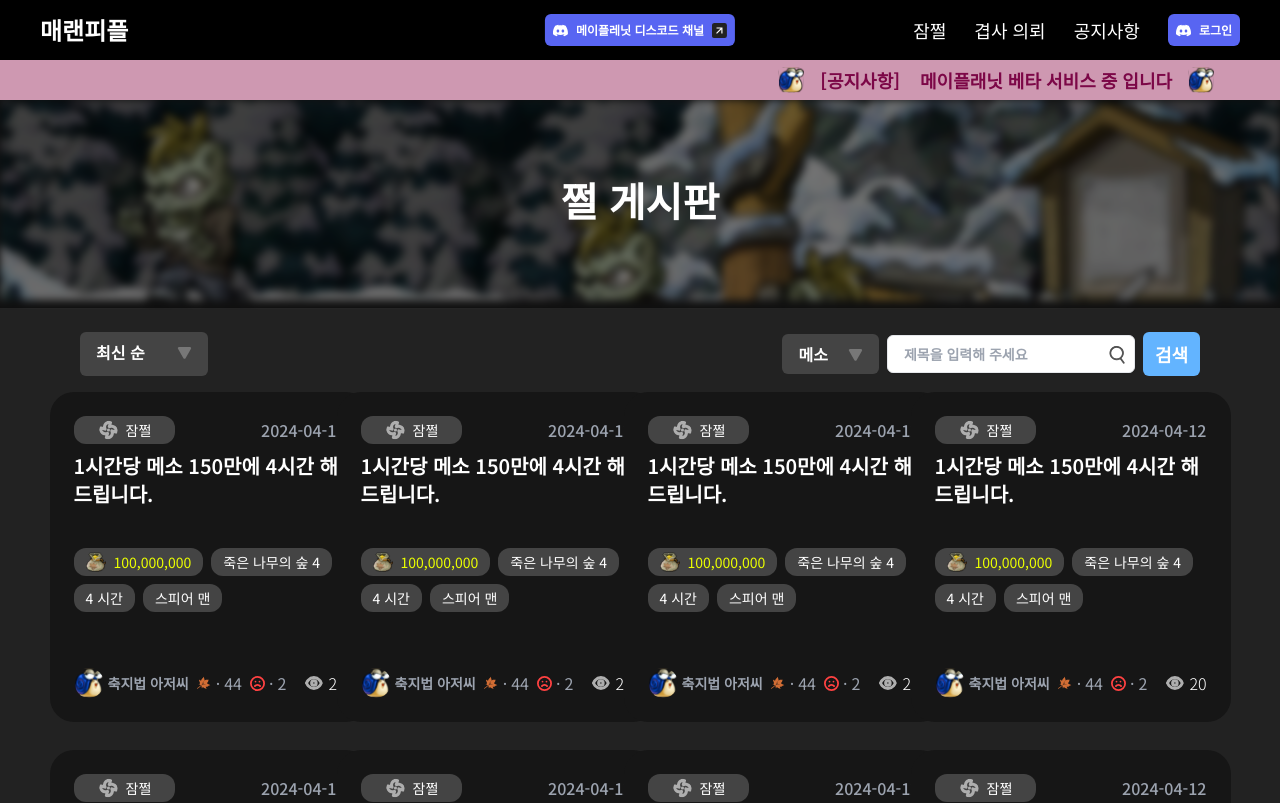
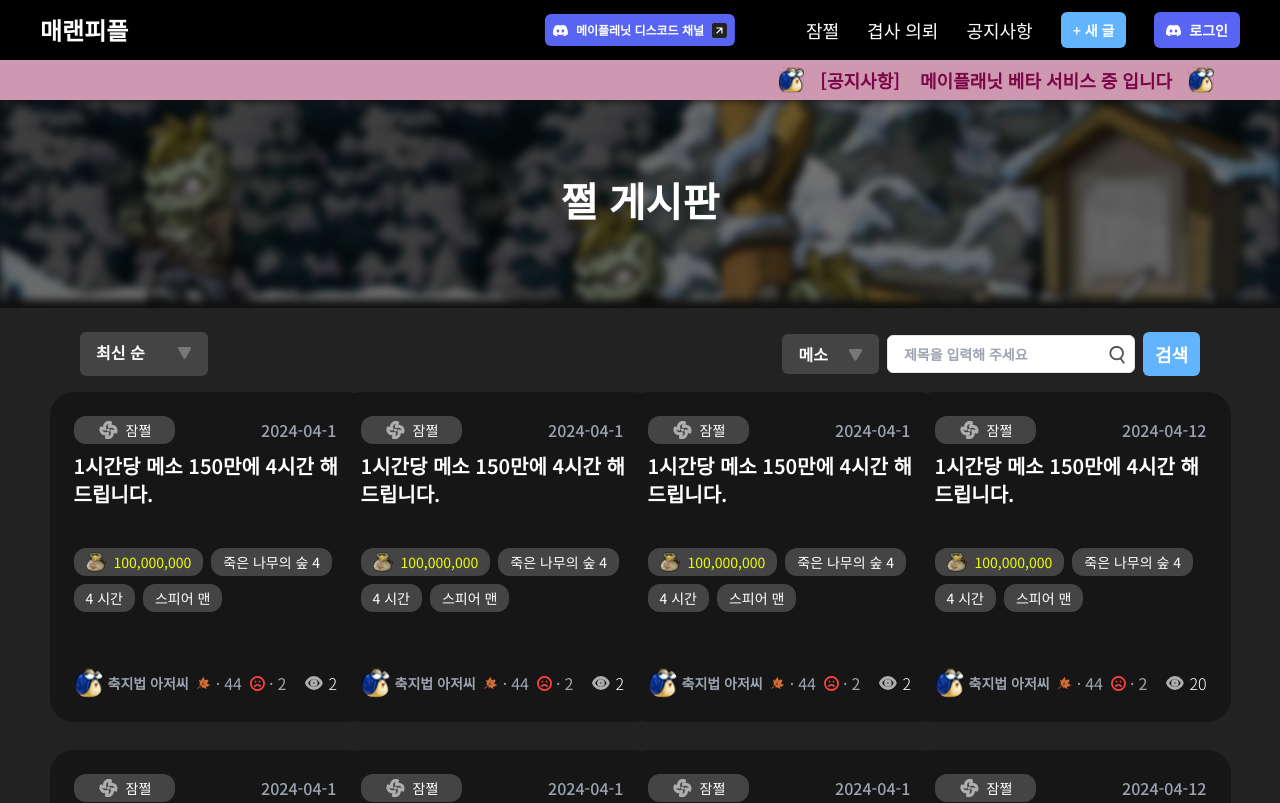
Before and after one commit to osh6006/Maplanet_Front, a Next.js app: page /helper-board in a window 1280 px wide. Shown: the top 803 px of the page. Built offline with nearby package versions, Linux system fonts and the light colour scheme.

Commit message:
Feat : Navbar button 추가

```diff
--- a/src/app/(home)/(board)/helper-board/page.tsx
+++ b/src/app/(home)/(board)/helper-board/page.tsx
@@ -4,6 +4,7 @@ import Search from '../components/search';
 import PostCard from '@/app/(home)/(board)/components/post-card';
 import Pagination from '../components/pagination';
 import { helperBoardFilters, sortOptions } from '@/data/board';
+import { Suspense } from 'react';
 
 interface IHelperBoardPageProps {}
 
@@ -20,6 +21,7 @@ const HelperBoardPage: React.FunctionComponent<IHelperBoardPageProps> = async ({
   return (
     <main>
       <Banner title='쩔 게시판' imgUrl='/images/banner.png' />
+      <Suspense>
         <div className='mx-auto max-w-[500px] sm:max-w-[670px] lg:max-w-[1000px] xl:max-w-[1440px] xl:px-20'>
           <div className='mt-8 flex w-full flex-col justify-between gap-y-4 px-10 sm:flex-row sm:px-0'>
             <Sort options={sortOptions} />
@@ -49,6 +51,7 @@ const HelperBoardPage: React.FunctionComponent<IHelperBoardPageProps> = async ({
           </ul>
           <Pagination totalPost={123} itemsPerPage={5} />
         </div>
+      </Suspense>
     </main>
   );
 };
--- a/src/app/(home)/(board)/hunter-board/page.tsx
+++ b/src/app/(home)/(board)/hunter-board/page.tsx
@@ -6,6 +6,7 @@ import Search from '../components/search';
 import Pagination from '../components/pagination';
 import PostCard from '@/app/(home)/(board)/components/post-card';
 import Banner from '@/components/ui/banner';
+import { Suspense } from 'react';
 
 interface IHelperBoardPageProps {}
 
@@ -22,7 +23,7 @@ const HunterBoardPage: React.FunctionComponent<IHelperBoardPageProps> = async ({
   return (
     <main>
       <Banner title='겹사 의뢰' imgUrl='/images/banner.png' />
-
+      <Suspense>
         <div className='mx-auto max-w-[500px] sm:max-w-[670px] lg:max-w-[1000px] xl:max-w-[1440px] xl:px-20'>
           <div className='mt-8 flex w-full flex-col justify-between gap-y-4 px-10 sm:flex-row sm:px-0'>
             <Sort options={sortOptions} />
@@ -52,6 +53,7 @@ const HunterBoardPage: React.FunctionComponent<IHelperBoardPageProps> = async ({
           </div>
           <Pagination totalPost={123} itemsPerPage={5} />
         </div>
+      </Suspense>
     </main>
   );
 };
--- a/src/app/(home)/(notice)/notice/page.tsx
+++ b/src/app/(home)/(notice)/notice/page.tsx
@@ -1,10 +1,10 @@
 import Inner from '@/components/ui/inner';
 import Button from '@/components/ui/button';
 import NoticeList from '../components/notice-list';
-import NoticeHeader from '../components/notice-header';
 import NoticePageNation from '../components/notice-pagination';
 import Link from 'next/link';
 import Banner from '@/components/ui/banner';
+import { Suspense } from 'react';
 
 interface INoticePageProps {}
 
@@ -14,6 +14,7 @@ const NoticePage: React.FunctionComponent<INoticePageProps> = ({}) => {
   return (
     <main className='space-y-5'>
       <Banner title='공지사항' />
+      <Suspense>
         <Inner>
           <div className='mb-4 flex w-full justify-end'>
             <Link href={'/notice-write'}>
@@ -27,6 +28,7 @@ const NoticePage: React.FunctionComponent<INoticePageProps> = ({}) => {
             <NoticePageNation itemsPerPage={5} totalPost={123} />
           </div>
         </Inner>
+      </Suspense>
     </main>
   );
 };
--- a/src/components/ui/navbar.tsx
+++ b/src/components/ui/navbar.tsx
@@ -26,7 +26,12 @@ const Navbar = () => {
             <Link href='/helper-board'>잠쩔</Link>
             <Link href='/hunter-board'>겹사 의뢰</Link>
             <Link href='/notice'>공지사항</Link>
-            <Button size='xs' color='discord'>
+            <Link href='/board-write'>
+              <Button color='main' size='sm'>
+                + 새 글
+              </Button>
+            </Link>
+            <Button size='sm' color='discord'>
               <Icon src={'/svgs/discord-icon.svg'} alt='discord' size={15} />
               로그인
             </Button>
```
Lines whose indentation alone changed are shown as unchanged.
